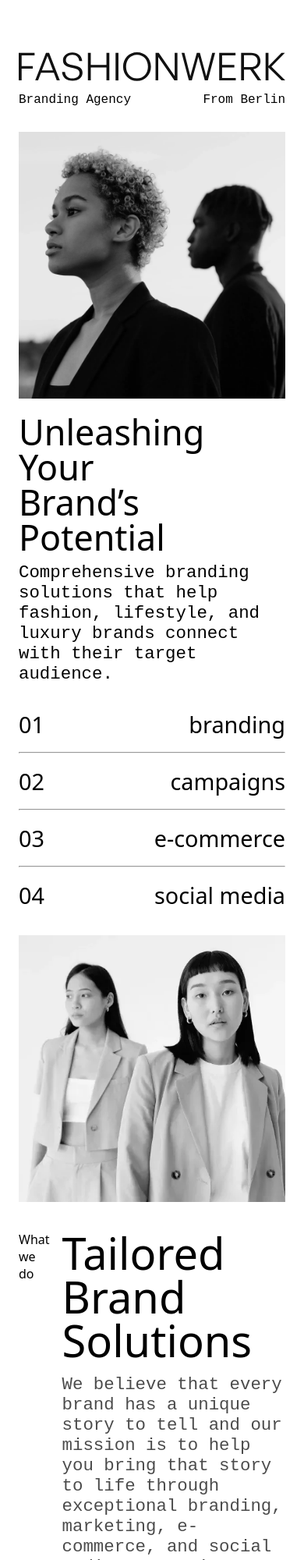
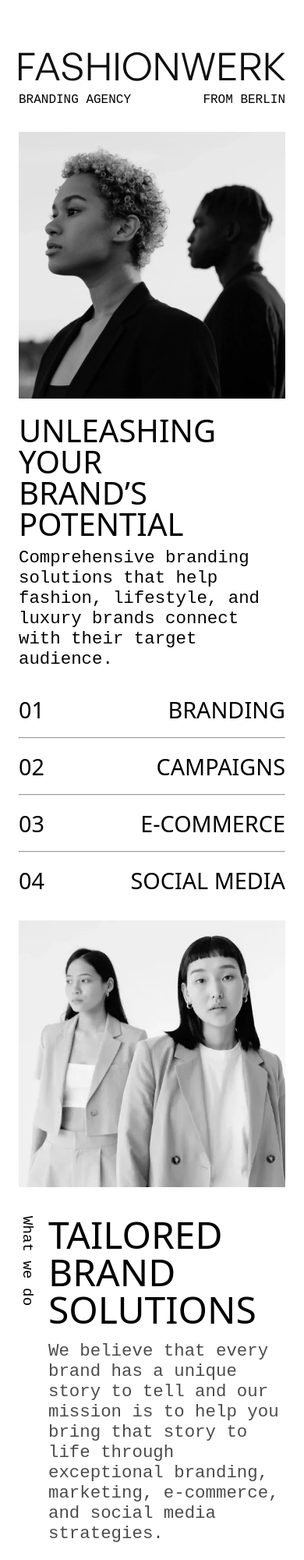
Before and after one commit to gurjot-zaildar/medium-projects, a plain HTML site: page project_4/index.html in a window 390 px wide. Shown: the top 2000 px of the page at 78% size. After the commit the page ends 1979 px from the top, so only its background shows below. Drawn offline with Linux system fonts and the light colour scheme.

Commit message:
Refactor section 1 and 2 styles: update text elements to uppercase, adjust layout properties, and enhance responsiveness

```diff
--- a/project_4/index.html
+++ b/project_4/index.html
@@ -39,8 +39,9 @@
             <div class="hello">
                 <img src="./63ff0189107c3469a831cb0a_home-about-p-500.webp" alt="">
             </div>
+
             <div class="box-1">
-                <div>What we do</div>
+                <div><p>What we do</p></div>
                 <div class="box-2">
                     <h1>Tailored Brand Solu­tions</h1>
                     <p>We believe that every brand has a unique story to tell and our mission is to help you bring that story to life through exceptional branding, marketing, e-commerce, and social media strategies.</p>
--- a/project_4/style.scss
+++ b/project_4/style.scss
@@ -26,6 +26,9 @@ main{
             display: flex;
             justify-content: space-between;
             font-family: 'Courier New', Courier, monospace;
+            p{
+                text-transform: uppercase;
+            }
         }
 
 
@@ -46,10 +49,11 @@ main{
             flex-direction: column;
             gap: 10px;
            h1{
-            width: 70%;
-            font-size: 2.8rem;
+            width: 80%;
+            font-size: 2.5rem;
             font-weight: 400;
             line-height: 1;
+            text-transform: uppercase;
         }
         p{
             font-size: 1.4rem;
@@ -66,6 +70,7 @@ main{
             justify-content: space-between;
             p{
                 font-size: 1.8rem ;
+                text-transform: uppercase;
             }
         }
     }
@@ -81,28 +86,36 @@ main{
         }
         .box-1{
             display: flex;
+            flex-direction: column;
+            width: auto;
             gap:1rem;
+            width: 100%;
             margin-top: 2rem;
+            writing-mode: vertical-lr;
+             p{
+            font-size: 1.2rem;
+             font-family: 'Courier New', Courier, monospace;
+        }
 
             .box-2{
-
-                display: flex;
-                flex-direction: column;
+                writing-mode: initial;
                 gap: 1rem;
                 h1{
-                    font-size: 3.5rem;
+                    font-size: 3rem;
                     line-height: 1;
                     font-weight: 400;
+                    text-transform: uppercase;
                 }
                  p{
+                    margin-top: 1rem;
             font-size: 1.4rem;
              font-family: 'Courier New', Courier, monospace;
              opacity: 0.7;
         }
-            }
+            }}
         }
     }
-}
+
 @media(min-width : 900px){
     main{
         padding: 4rem;
@@ -124,10 +137,11 @@ main{
             }
             .box-1{
                 width: 70%;
-                flex-direction: row-reverse;
+                display: flex;
+                flex-direction: column-reverse;
                 .box-2{
                     h1{
-                        font-size: 7rem;
+                        font-size: 6rem;
                     }
                     gap: 4rem;
                 }
```
Also changed, not shown: project_4/style.css.
